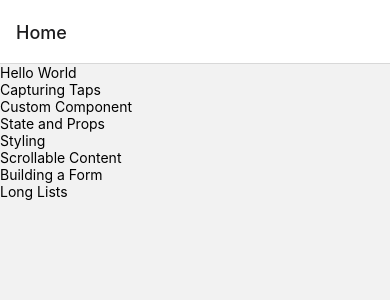
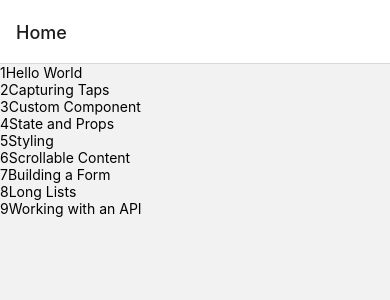
Before and after one commit to yubinjodev/react-native-exercises, a React Native app: screen / in a window 390 px wide. Shown: the top 300 px of the page. Built offline with nearby package versions, Linux system fonts and the light colour scheme.

Commit message:
working with an api DONE

```diff
--- a/components/Home.js
+++ b/components/Home.js
@@ -10,7 +10,8 @@ const Home = ({ navigation }) => {
     "Styling",
     "Scrollable Content",
     "Building a Form",
-    "Long Lists"
+    "Long Lists",
+    "Working with an API",
   ];
 
   return (
@@ -20,7 +21,10 @@ const Home = ({ navigation }) => {
           onPress={() => navigation.navigate(`${menu}`)}
           key={index}
         >
-          <Text>{menu}</Text>
+          <Text>
+            {index + 1}
+            {menu}
+          </Text>
         </TouchableOpacity>
       ))}
     </View>
--- a/components/Nav.js
+++ b/components/Nav.js
@@ -10,6 +10,7 @@ import Styling from "./Styling";
 import ScrollableContent from "./ScrollableContent";
 import BuildForm from "./BuildForm";
 import LongLists from "./LongLists";
+import WorkingWithAPI from "./WorkingWithAPI";
 
 const Stack = createStackNavigator();
 
@@ -25,6 +26,7 @@ export const Nav = () => {
       <Stack.Screen name="Scrollable Content" component={ScrollableContent} />
       <Stack.Screen name="Building a Form" component={BuildForm} />
       <Stack.Screen name="Long Lists" component={LongLists} />
+      <Stack.Screen name="Working with an API" component={WorkingWithAPI} />
     </Stack.Navigator>
   );
 };
--- a/components/WorkingWithAPI.js
+++ b/components/WorkingWithAPI.js
@@ -0,0 +1,40 @@
+import React, { useState, useEffect } from "react";
+import { StyleSheet, View, Text, FlatList } from "react-native";
+
+const WorkingWithAPI = () => {
+  const [users, setUsers] = useState([]);
+
+  useEffect(() => {
+    const fetchData = async () => {
+      const url = "https://randomuser.me/api/?results=100";
+      const response = await fetch(url);
+      const data = await response.json();
+      setUsers(data.results);
+    };
+
+    fetchData().catch(console.error);
+  }, []);
+
+  const Item = ({ picture, name }) => (
+    <View>
+      <Text>{name}</Text>
+    </View>
+  );
+
+  const renderItem = ({ item }) => <Item name={item.name.first} />;
+
+  return (
+    <View>
+      <FlatList
+        data={users}
+        renderItem={renderItem}
+        keyExtractor={(item) => item.login.uuid}
+      />
+      {users.map((user, index) => (
+        <Text key={user.login.uuid}>{user.name.first}</Text>
+      ))}
+    </View>
+  );
+};
+
+export default WorkingWithAPI;
```
